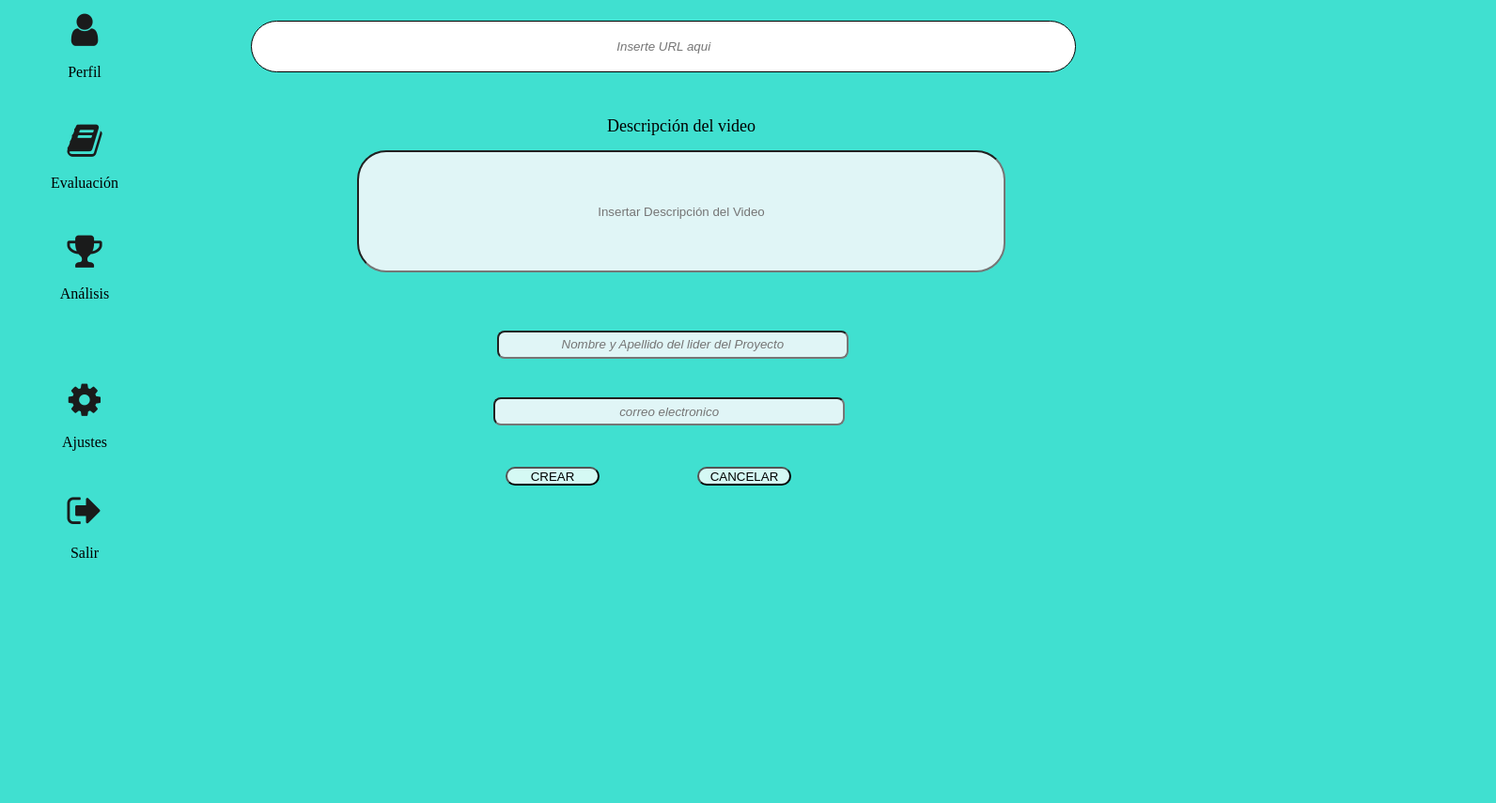
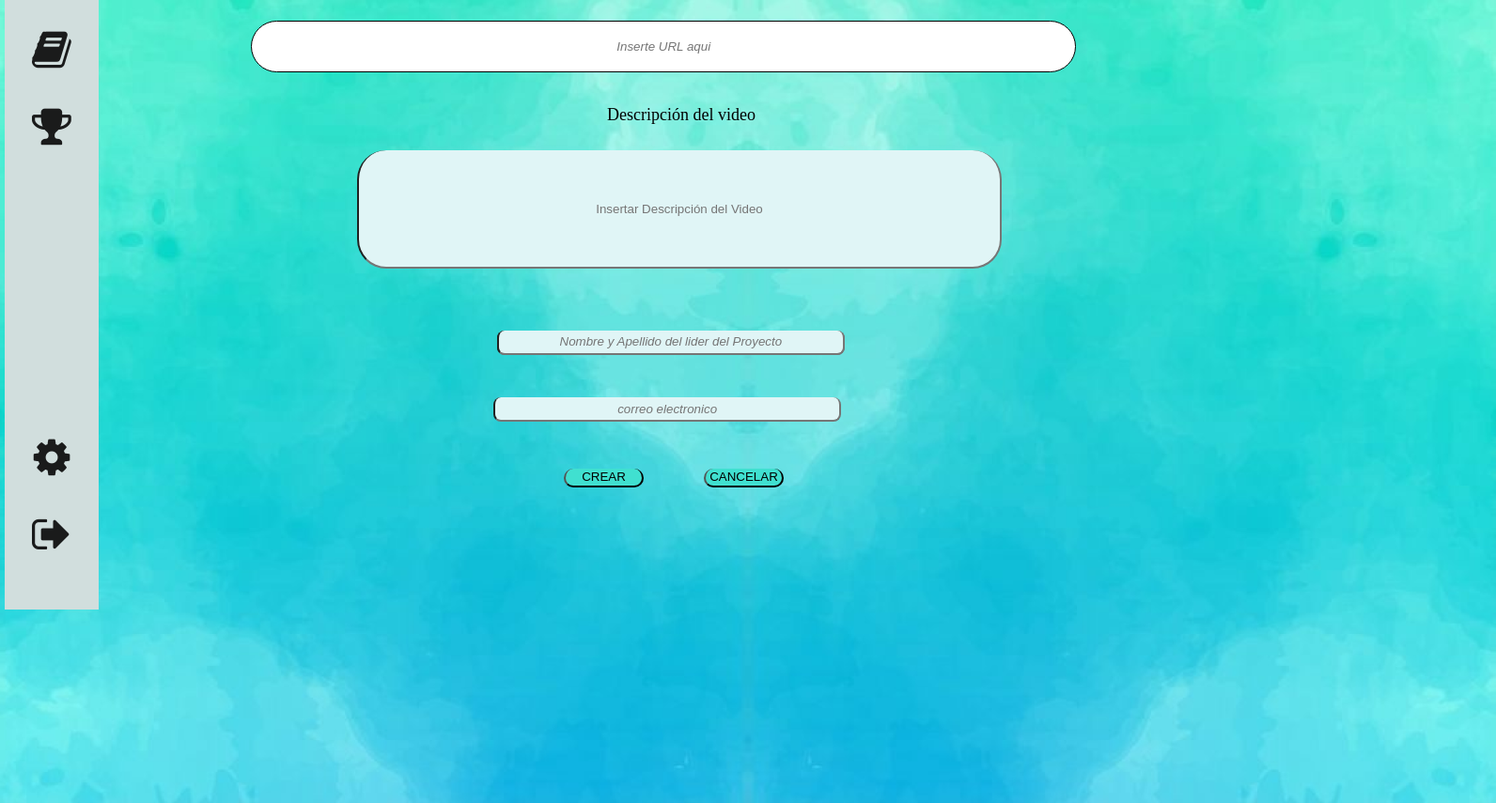
Before and after one commit to InTechMOM/team-10-front, a plain HTML site: page index.html in a window 1280 px wide. Shown: the part 341-1196 px from the top of the page at 94% size, 1592 px wide, since content can reach past the window. Drawn offline with Linux system fonts and the light colour scheme.

Commit message:
Se ajusta menú de navegación

```diff
--- a/index.html
+++ b/index.html
@@ -6,8 +6,19 @@
     <meta name="viewport" content="width=device-width, initial-scale=1.0">
     <link href="style/style.css" rel="stylesheet"/>
     <link rel="stylesheet" href="https://cdnjs.cloudflare.com/ajax/libs/font-awesome/4.7.0/css/font-awesome.min.css">
+    <img src="style/imagenes/imgback3.png" alt="imagen-fondo">
+    <link rel="shortcut icon" href="style/imagenes/1679943613.ico">
     <title>Proyecto Escuela</title>
 </head>
+<header>
+    <ul class="menu">
+                <li><img src="style/imagenes/Ed_logo_rectangle.png" alt="logo" width="90px" height="90px"></li>
+                <li><input type="search" placeholder="buscar"></li>
+                <li><img src="style/imagenes/email.png" alt="buzon de entrada" width="27px" height="27px"></li>
+                <li><img src="style/imagenes/notificacion.png" alt="notificaciones" width="27px" height="27px"></li>
+                <li><input id="input-name" type="text" placeholder="Docente Nombre"></li>
+    </ul>
+</header>
 <body>
     <div>
         <form>
@@ -19,20 +30,19 @@
                 <button type="button">CREAR</button>
                 <button type="button">CANCELAR</button>
         </form>
-        </div>
+    </div>
 
     <div>
-
         <nav class="icon-bar">
-        <a href="#"><i class="fa fa-home"><br><p class="text">Home</p></i></a>
-        <a href="#"><i class="fa fa-user"><br><p class="text">Perfil</p></i></a>
-        <a href="#"><i class="fa fa-book"><br><p class="text">Evaluación</p></i></a>
-        <a href="#"><i class="fa fa-trophy"><br><p class="text">Análisis</p></i></a>
-        <a class="ajustes" href="#"><i class="fa fa-cog"><br><p class="text" class="split">Ajustes</p></i></a>
-        <a href="#"><i class='fa fa-sign-out'><br><p class="text">Salir</p></i></a>
+        <a href="#"><i class="fa fa-home"></i></a>
+        <a href="#"><i class="fa fa-user"><br></i></a>
+        <a href="#"><i class="fa fa-book"><br></i></a>
+        <a href="#"><i class="fa fa-trophy"><br></i></a>
+        <a class="ajustes" href="#"><i class="fa fa-cog"><br></i></a>
+        <a href="#"><i class='fa fa-sign-out'><br></i></a>
         </nav>
 
-        </div>
+    </div>
 
     <h1> Descripción del video</h1>
 
--- a/style/style.css
+++ b/style/style.css
@@ -1,6 +1,10 @@
-*{
-  background-color: turquoise;
+*{margin: 0;padding:0; box-sizing: 0; border-top: 0}
+
+body{
+  background: rgb(64, 224, 208,70%) url("style/imgback3.png") fixed scroll no-repeat
+  ;
 }
+
 input {
   text-align: center;
   border-radius: none;
@@ -83,21 +87,23 @@ color: #000000;
 
 /* Rectangle 36 */
 
+/* Botón Crear y Cancelar */
+
 button {
   position: relative;
-  width: 100px;
+  width: 85px;
   height: 20px;
-  left: -400x;
-  top: 830px;
+  left: -300x;
+  top: -530px;
 
-  background: #d5f9f4;
+  background: turquoise;
   border-radius: 27px;
-  margin-left: 530px;
-  margin-right:-430px;
+  margin-left: 600px;
+  margin-right:-540px;
 
 }
 
-/* Descripcion del video: */
+/* Título Descripcion del video */
 
 h1 {
   position: absolute;
@@ -113,22 +119,23 @@ h1 {
   line-height: 22px;
   text-align: center;
 
-/* identical to box height */
 }
 
+/* Barra de Navegación*/
+
 .icon-bar {
-  width: 140px;
-
-
-/* Rectangle 16 */
 
 position: absolute;
-width: 150px;
-height: 1050px;
-left: 15px;
-top: 220px;
+width: 100px;
+height: 800px;
+left: 5px;
+top: 190px;
+background-color: #D1DEDD;
+opacity: 500%;
 
 }
+
+/* Iconos de la barra de navegación*/
 
 .icon-bar a {
   display: block;
@@ -136,22 +143,20 @@ top: 220px;
   padding: 15px;
   transition: all 0.3s ease;
   color: #1A1B1B;
-  font-size: 40px;
+  font-size: 45px;
 
 }
 
+/* Color al pasar el mouse por iconos de navegación*/
 
 .icon-bar a:hover {
-    background-color: #90ECE5 ;
+    background-color: #E9F5F4 ;
 }
+
+
+/* Dos últimos iconos de la barra de navegación*/
 
 .ajustes {
   float: top;
-  margin-top: 40px;
+  margin-top: 270px;
 }
-
-.text {
-  font-size: medium;
-  color: black ;
-
-}
```
Also changed, not shown: style/imagenes/1679943613.ico (added), style/imagenes/Ed_logo_rectangle.png (added), style/imagenes/imgback3.png (added).
